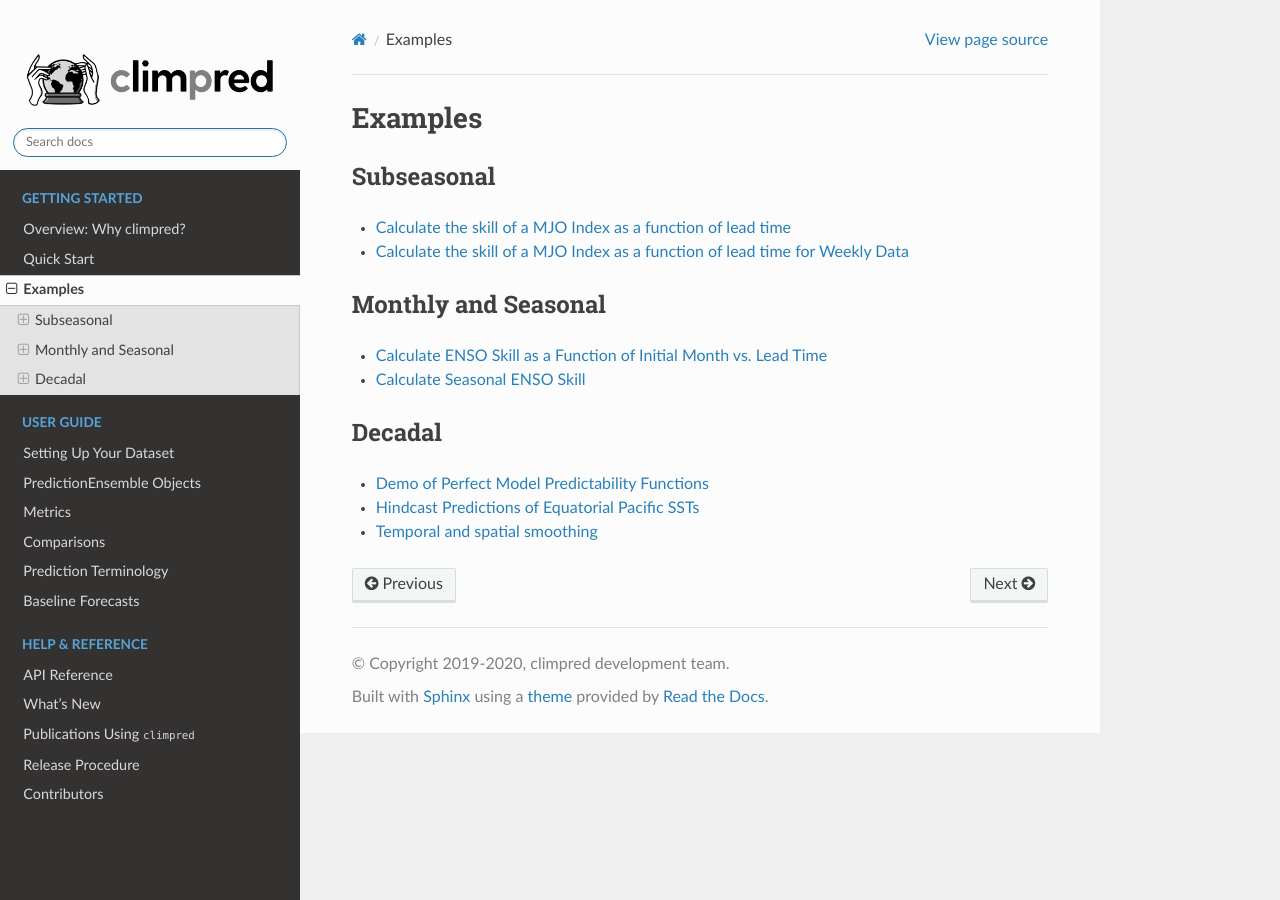
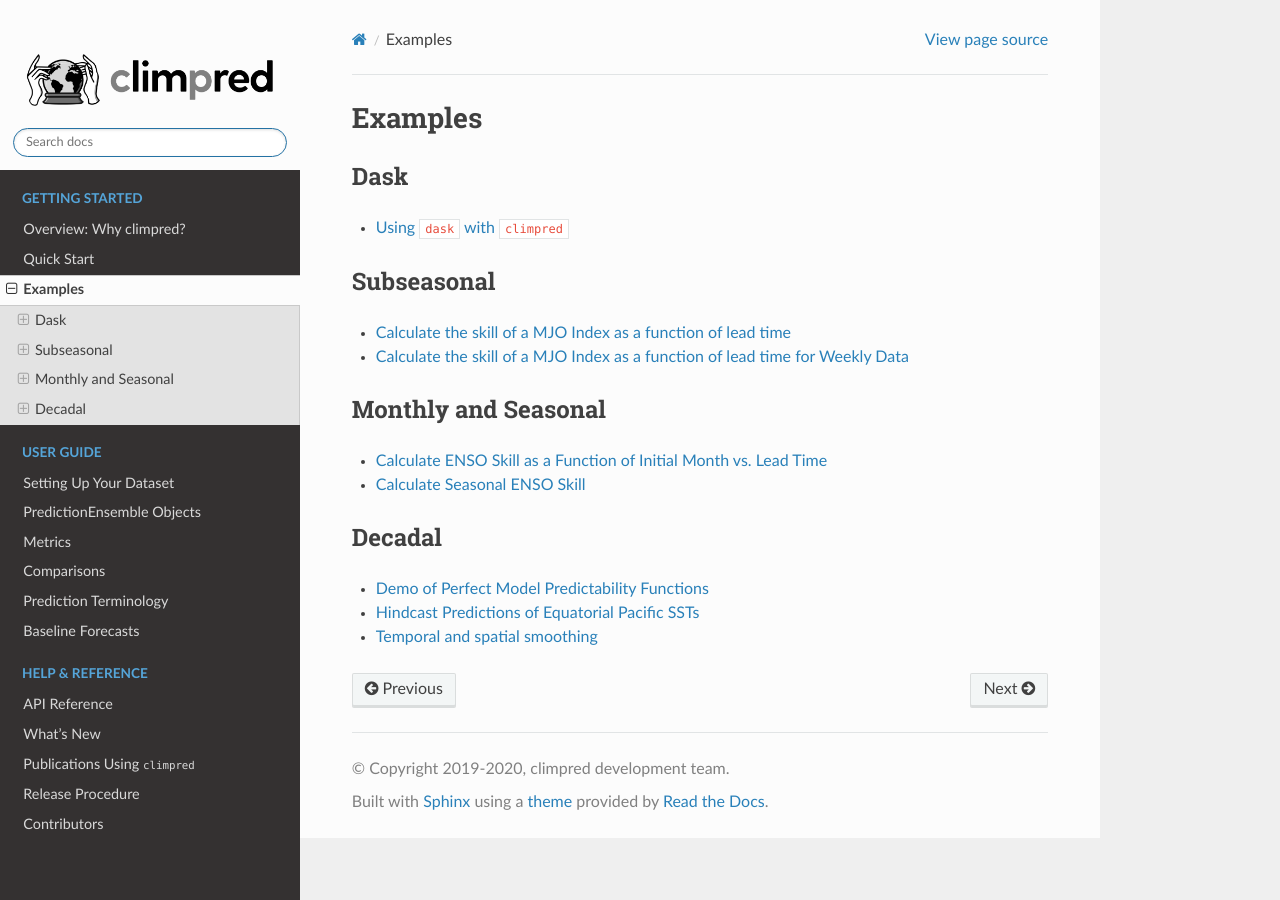
Before and after one commit to pangeo-data/climpred, a Sphinx documentation site: the page built from docs/source/examples.rst, in a window 1280 px wide. Built offline with Sphinx 7.4.7 and the Read the Docs theme 2.0.0, drawn with Linux system fonts in a browser that asks for light colours; formulas are drawn with MathJax 3; pages that are not in the unit, such as notebooks, are missing from menus; the version number could not be read and is left out.

Commit message:
dask examples docs

```diff
--- a/docs/source/examples.rst
+++ b/docs/source/examples.rst
@@ -1,5 +1,12 @@
 Examples
 #########
+
+Dask
+====
+.. toctree::
+   :maxdepth: 1
+
+   examples/dask/efficient_dask.ipynb
 
 Subseasonal
 =============
```
Also changed, not shown: docs/source/examples/dask/efficient_dask.ipynb.
